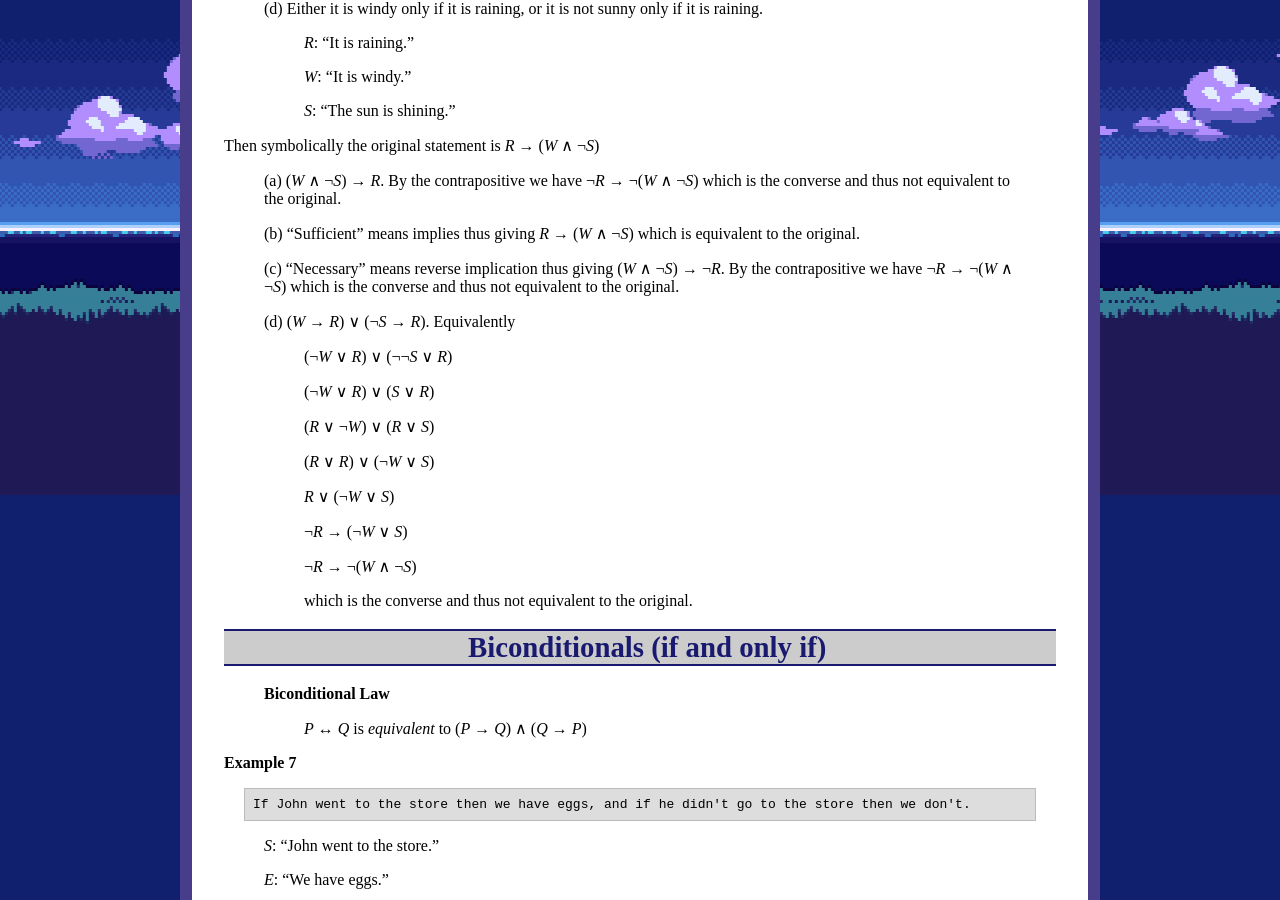
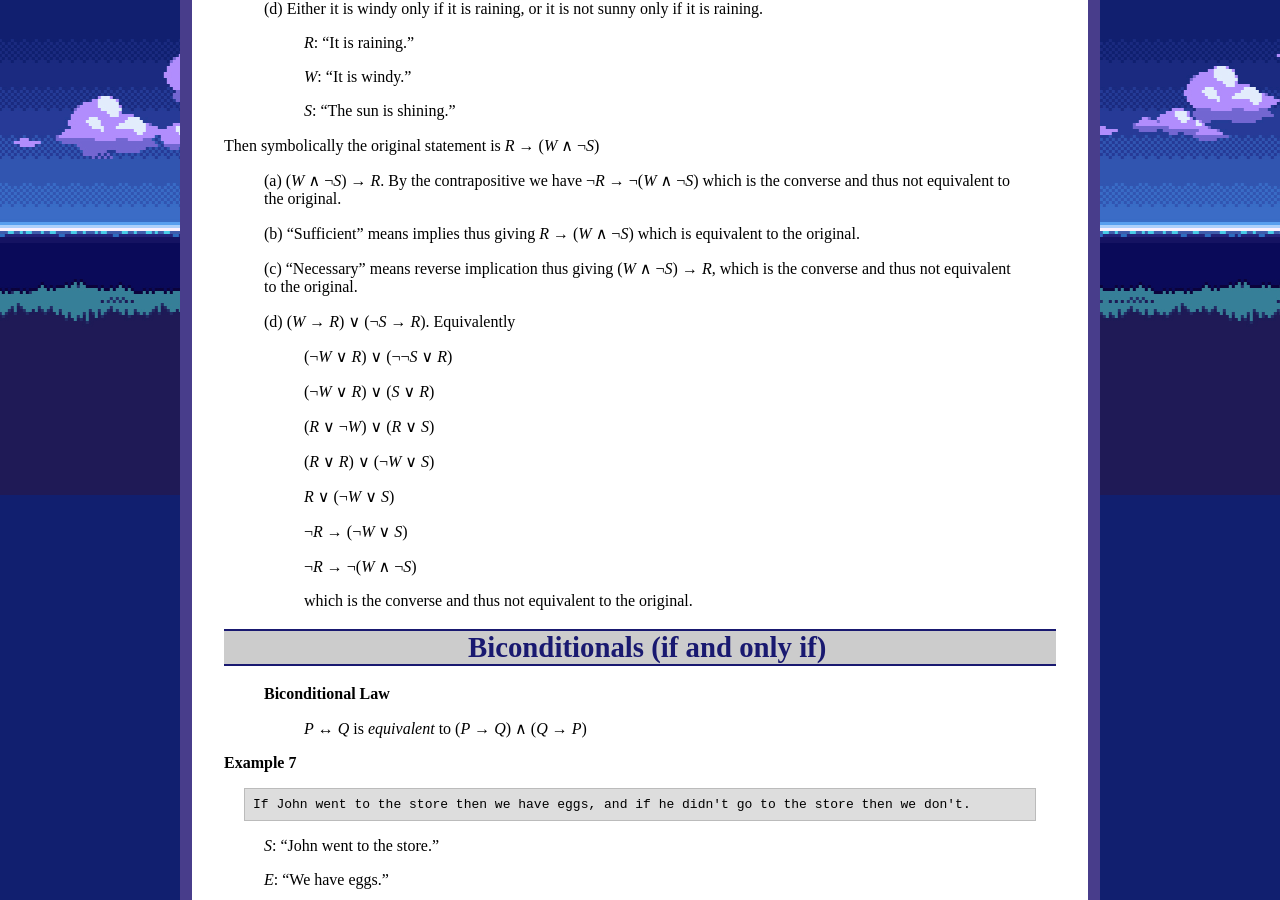
Before and after one commit to ycpcs/ece335-fall2025, a Jekyll site: the page built from lectures/lecture04.md, in a window 1280 px wide and 900 px high, scrolled down 2205 px. Built offline with Jekyll 4.4.1, drawn with Linux system fonts in a browser that asks for light colours.

Commit message:
fix lecture 4
fix lecture 4

```diff
--- a/lectures/lecture04.md
+++ b/lectures/lecture04.md
@@ -144,7 +144,7 @@ Then symbolically the original statement is *R* → (*W* ∧ ¬*S*)
 > is equivalent to the original.
 >
 > (c) "Necessary" means reverse implication thus giving (*W* ∧ ¬*S*) →
-> ¬*R*. By the contrapositive we have ¬*R* → ¬(*W* ∧ ¬*S*) which is
+> *R*, which is
 > the converse and thus not equivalent to the original.
 >
 > (d) (*W* → *R*) ∨ (¬*S* → *R*). Equivalently
```
